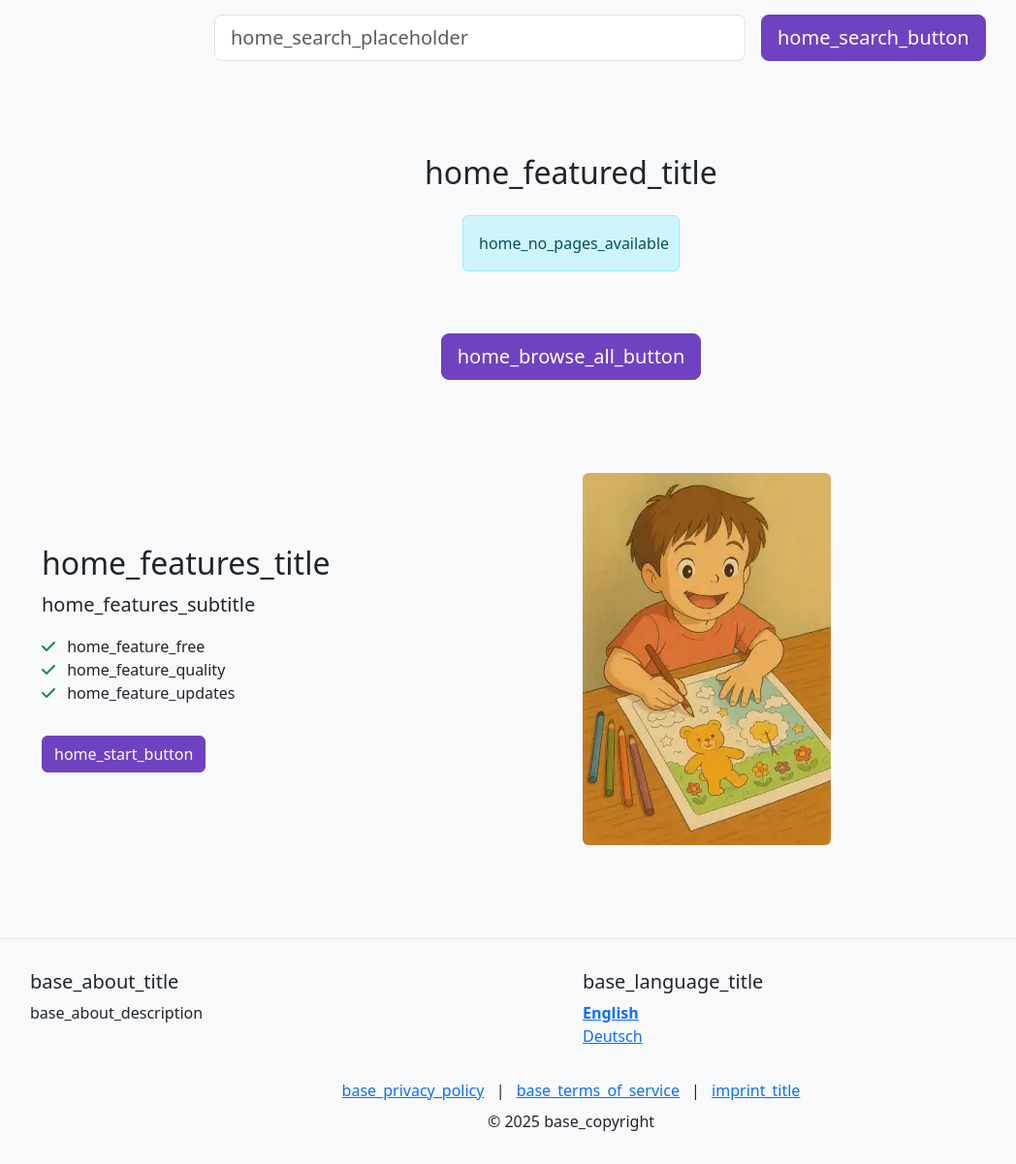
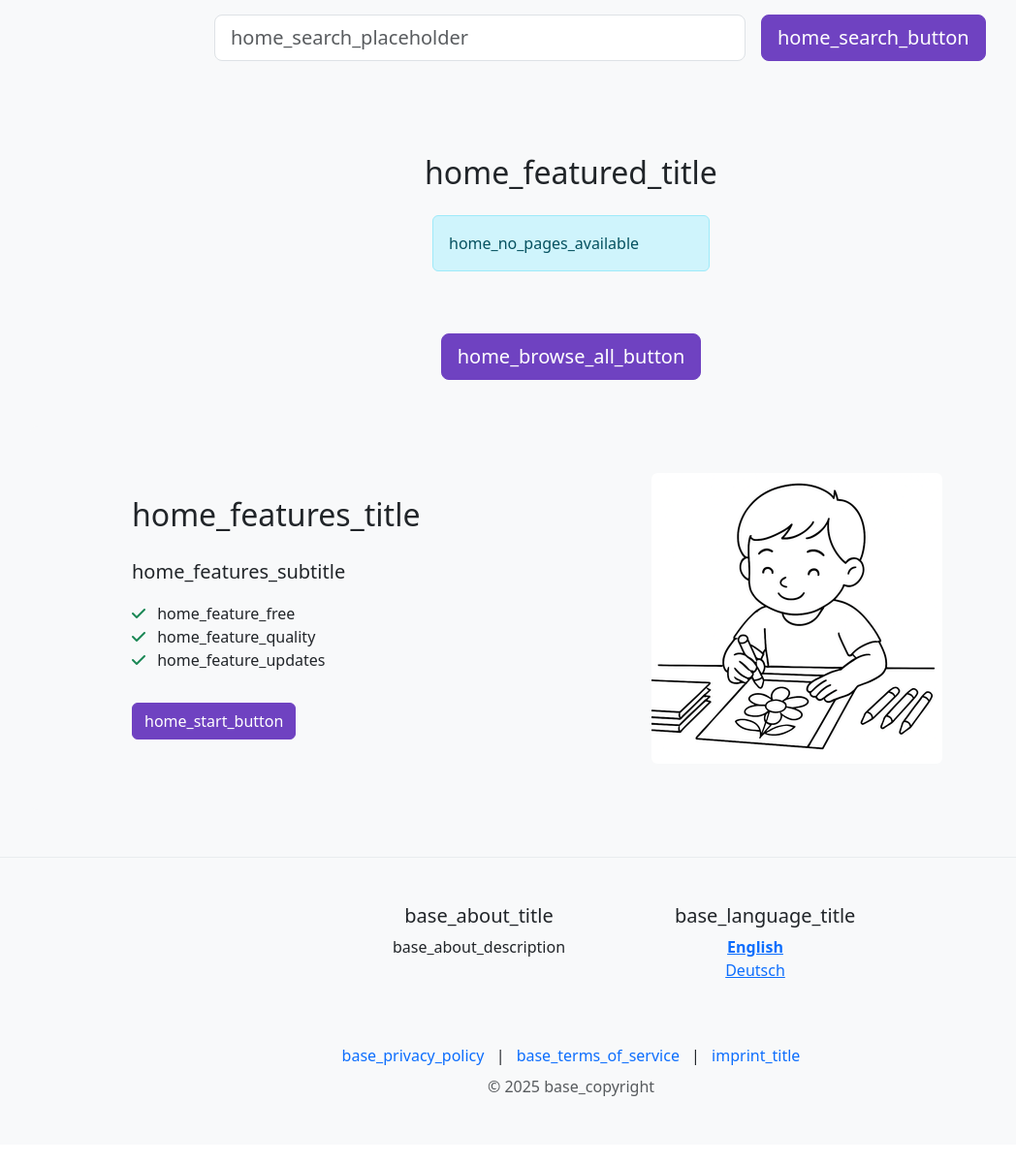
Before and after one commit to kreuzhofer/ausmalbar-fullstack, a Django app: page /en/ in a window 1280 px wide. Shown: the part 290-1491 px from the top of the page at 97% size, without its empty margins (51-1099 px from the left). After the commit the page ends 1421 px from the top, so only its background shows below. Run offline with Django 4.2, Linux system fonts and the light colour scheme; data that the repository does not hold is empty; some libraries are stand-ins or nearby versions.

Commit message:
center home page content, add different image for coloring kid

```diff
--- a/coloring_pages/templates/coloring_pages/base.html
+++ b/coloring_pages/templates/coloring_pages/base.html
@@ -48,15 +48,18 @@
         {% endblock %}
     </main>
 
-    <footer class="mt-5">
+    <footer class="bg-light py-5 mt-5">
         <div class="container">
-            <div class="row">
-                <div class="col-md-6">
+            <div class="row justify-content-center">
+                <div class="col-12 col-lg-8 text-center">
+                    <div class="row justify-content-center">
+                        <div class="col-md-6 mb-4">
                             <h5>{% trans 'base_about_title' %}</h5>
-                    <p>{% trans 'base_about_description' %}</p>
+                            <p class="mb-0">{% trans 'base_about_description' %}</p>
                         </div>
-                <div class="col-md-3">
+                        <div class="col-md-3 mb-4">
                             <h5>{% trans 'base_language_title' %}</h5>
+                            <div class="d-flex justify-content-center">
                                 <ul class="list-unstyled">
                                     {% get_current_language as CURRENT_LANGUAGE %}
                                     {% get_available_languages as LANGUAGES %}
@@ -70,15 +73,18 @@
                                 </ul>
                             </div>
                         </div>
-            <div class="text-center mt-3">
+                    </div>
+                    <div class="mt-4">
                         <div class="footer-links">
-                    <a href="{% url 'coloring_pages:privacy_policy' %}">{% trans 'base_privacy_policy' %}</a>
+                            <a href="{% url 'coloring_pages:privacy_policy' %}" class="text-decoration-none">{% trans 'base_privacy_policy' %}</a>
                             <span class="mx-2">|</span>
-                    <a href="{% url 'coloring_pages:terms_of_service' %}">{% trans 'base_terms_of_service' %}</a>
+                            <a href="{% url 'coloring_pages:terms_of_service' %}" class="text-decoration-none">{% trans 'base_terms_of_service' %}</a>
                             <span class="mx-2">|</span>
-                    <a href="{% url 'coloring_pages:imprint' %}">{% trans 'imprint_title' %}</a>
+                            <a href="{% url 'coloring_pages:imprint' %}" class="text-decoration-none">{% trans 'imprint_title' %}</a>
                         </div>
-                <p class="mb-0 mt-2">&copy; {% now "Y" %} {% trans 'base_copyright' %}</p>
+                        <p class="mb-0 mt-2 text-muted">&copy; {% now "Y" %} {% trans 'base_copyright' %}</p>
+                    </div>
+                </div>
             </div>
         </div>
     </footer>
--- a/coloring_pages/templates/coloring_pages/home.html
+++ b/coloring_pages/templates/coloring_pages/home.html
@@ -4,12 +4,14 @@
 {% block title %}{% trans "home_page_title" %}{% endblock %}
 
 {% block page_content %}
-<div class="py-5 text-center">
+<div class="py-5">
+    <div class="text-center">
         <h1 class="display-4">{% trans "home_welcome_title" %}</h1>
         <p class="lead">{% trans "home_welcome_subtitle" %}</p>
+    </div>
 
-    <div class="row mt-5">
-        <div class="col-lg-8 mx-auto">
+    <div class="row justify-content-center mt-5">
+        <div class="col-12 col-lg-8">
             <form class="row g-3" action="{% url 'coloring_pages:search' %}" method="get">
                 <div class="col-md-9">
                     <input type="text" name="q" class="form-control form-control-lg" placeholder="{% trans 'home_search_placeholder' %}">
@@ -24,9 +26,11 @@
 
 <div class="py-5">
     <div class="container">
+        <div class="row justify-content-center">
+            <div class="col-12 col-lg-10">
                 <h2 class="mb-4 text-center">{% trans "home_featured_title" %}</h2>
                 <div class="row justify-content-center">
-            <div class="col-12 col-md-10 col-lg-8">
+                    <div class="col-12">
                         <div class="row row-cols-1 row-cols-sm-2 row-cols-lg-3 g-4 justify-content-center">
                             {% for page in latest_pages %}
                                 {% include 'coloring_pages/includes/coloring_page_card.html' %}
@@ -36,30 +40,39 @@
                             </div>
                             {% endfor %}
                         </div>
+                        <div class="text-center mt-5">
+                            <a href="{% url 'coloring_pages:search' %}" class="btn btn-primary btn-lg">{% trans "home_browse_all_button" %}</a>
                         </div>
                     </div>
                 </div>
-
-    <div class="text-center mt-5">
-        <a href="{% url 'coloring_pages:search' %}" class="btn btn-primary btn-lg">{% trans "home_browse_all_button" %}</a>
+            </div>
+        </div>
     </div>
 </div>
 
 <div class="py-5 bg-light rounded-3 mb-5">
     <div class="container">
+        <div class="row justify-content-center">
+            <div class="col-12 col-lg-10">
                 <div class="row align-items-center">
                     <div class="col-md-6">
-                <h2>{% trans "home_features_title" %}</h2>
-                <p class="lead">{% trans "home_features_subtitle" %}</p>
-                <ul class="list-unstyled">
+                        <h2 class="text-center text-md-start mb-4">{% trans "home_features_title" %}</h2>
+                        <p class="lead text-center text-md-start">{% trans "home_features_subtitle" %}</p>
+                        <ul class="list-unstyled text-center text-md-start">
                             <li><i class="fas fa-check text-success me-2"></i> {% trans "home_feature_free" %}</li>
                             <li><i class="fas fa-check text-success me-2"></i> {% trans "home_feature_quality" %}</li>
                             <li><i class="fas fa-check text-success me-2"></i> {% trans "home_feature_updates" %}</li>
                         </ul>
+                        <div class="text-center text-md-start">
                             <a href="{% url 'coloring_pages:search' %}" class="btn btn-primary mt-3">{% trans "home_start_button" %}</a>
                         </div>
-            <div class="col-md-6 d-none d-md-block">
-                <img src="{% static 'images/title.webp' %}" alt="{% trans 'home_image_alt' %}" class="img-fluid rounded">
+                    </div>
+                    <div class="col-md-6 mt-4 mt-md-0">
+                        <div class="d-flex justify-content-center">
+                            <img src="{% static 'images/kid-coloring.png' %}" alt="{% trans 'home_image_alt' %}" class="img-fluid rounded">
+                        </div>
+                    </div>
+                </div>
             </div>
         </div>
     </div>
```
Also changed, not shown: static/images/kid-coloring.png (added). Lines whose indentation alone changed are shown as unchanged.
